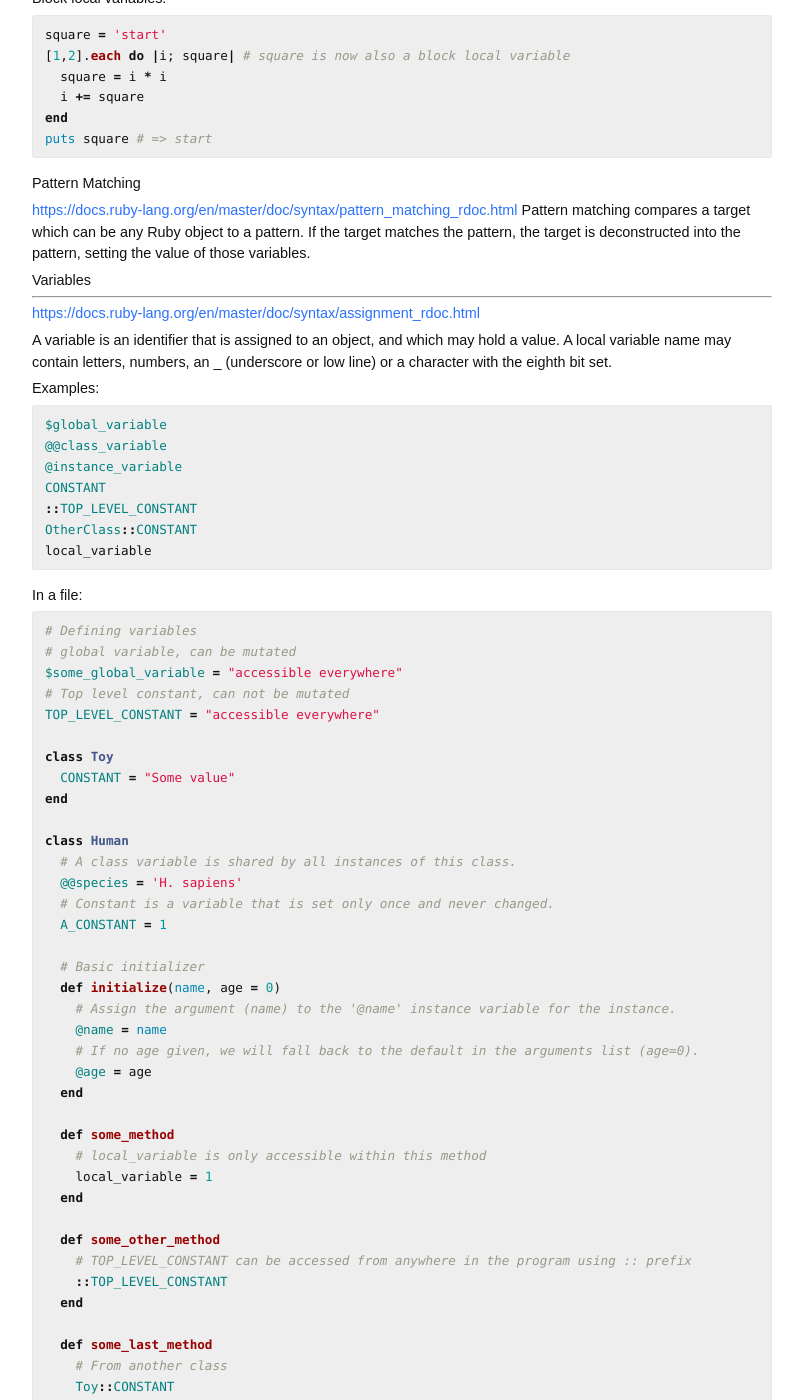
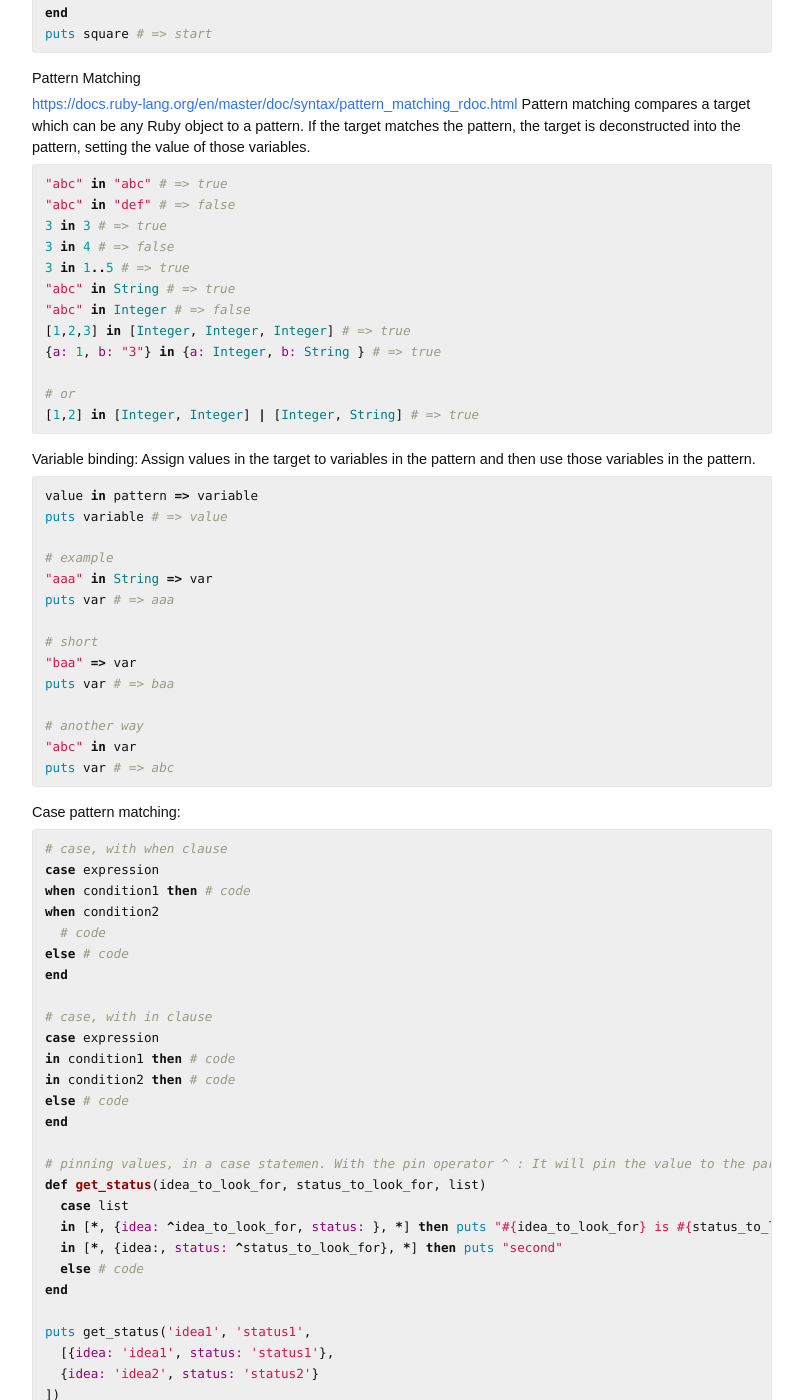
Before and after one commit to roberthopman/roberthopman.github.io, a Jekyll site: the page built from syntax.md, in a window 1280 px wide and 1400 px high, scrolled down 14359 px. Shown: the whole window, without its empty margins (238-1041 px from the left). Built offline with Jekyll 4.4.1, drawn with Linux system fonts in a browser that asks for light colours; some of the changed text lies outside the part shown.

Commit message:
Add case pattern matching

````diff
--- a/syntax.md
+++ b/syntax.md
@@ -696,7 +688,6 @@ Block local variables:
 square = 'start'
 [1,2].each do |i; square| # square is now also a block local variable
   square = i * i
-  i += square
 end
 puts square # => start
 ```
@@ -704,6 +695,98 @@ puts square # => start
 #### Pattern Matching
 [https://docs.ruby-lang.org/en/master/doc/syntax/pattern_matching_rdoc.html](https://docs.ruby-lang.org/en/master/doc/syntax/pattern_matching_rdoc.html)
 Pattern matching compares a target which can be any Ruby object to a pattern. If the target matches the pattern, the target is deconstructed into the pattern, setting the value of those variables.
+
+```ruby
+"abc" in "abc" # => true
+"abc" in "def" # => false
+3 in 3 # => true
+3 in 4 # => false
+3 in 1..5 # => true
+"abc" in String # => true
+"abc" in Integer # => false
+[1,2,3] in [Integer, Integer, Integer] # => true
+{a: 1, b: "3"} in {a: Integer, b: String } # => true
+
+# or
+[1,2] in [Integer, Integer] | [Integer, String] # => true
+```
+
+Variable binding: Assign values in the target to variables in the pattern and then use those variables in the pattern.
+```ruby
+value in pattern => variable
+puts variable # => value
+
+# example
+"aaa" in String => var
+puts var # => aaa
+
+# short
+"baa" => var
+puts var # => baa
+
+# another way
+"abc" in var
+puts var # => abc
+```
+
+Case pattern matching:
+```ruby
+# case, with when clause
+case expression
+when condition1 then # code
+when condition2
+  # code
+else # code
+end
+
+# case, with in clause
+case expression
+in condition1 then # code
+in condition2 then # code
+else # code
+end
+
+# pinning values, in a case statemen. With the pin operator ^ : It will pin the value to the part of the pattern..
+def get_status(idea_to_look_for, status_to_look_for, list)
+  case list
+  in [*, {idea: ^idea_to_look_for, status: }, *] then puts "#{idea_to_look_for} is #{status_to_look_for}"
+  in [*, {idea:, status: ^status_to_look_for}, *] then puts "second"
+  else # code
+end
+
+puts get_status('idea1', 'status1',
+  [{idea: 'idea1', status: 'status1'},
+  {idea: 'idea2', status: 'status2'}
+])
+#=> idea1 is status1
+
+# guard clause, additionally to the pattern matching, it checks the condition
+case expression
+in pattern if condition # code
+else # code
+end
+
+# pattern matching against a class, requires a deconstruct_keys or deconstruct
+class MyClass
+  attr_accessor :name
+
+  def initialize(name)
+    @name = name
+  end
+
+  def deconstruct_keys(keys)
+    {name: @name}
+  end
+end
+
+my_object = MyClass.new('my_object')
+
+case my_object
+in {name: /^my/} then puts "starts with my"
+in {name: /^your/} then puts "starts with your"
+else # code
+end
+```
 
 #### Variables
 <hr>
````
Also changed, not shown: other parts of syntax.md (+0 -8 lines).
